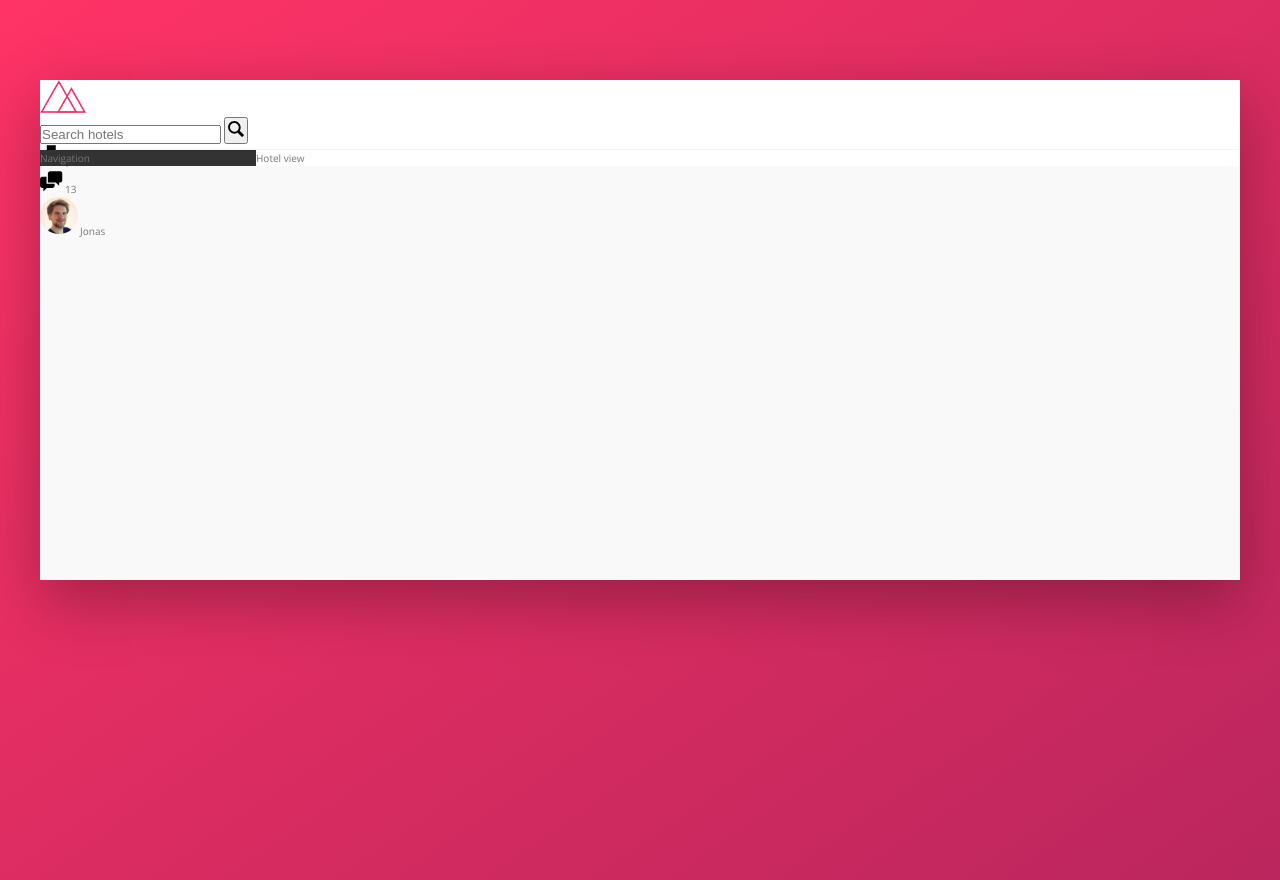
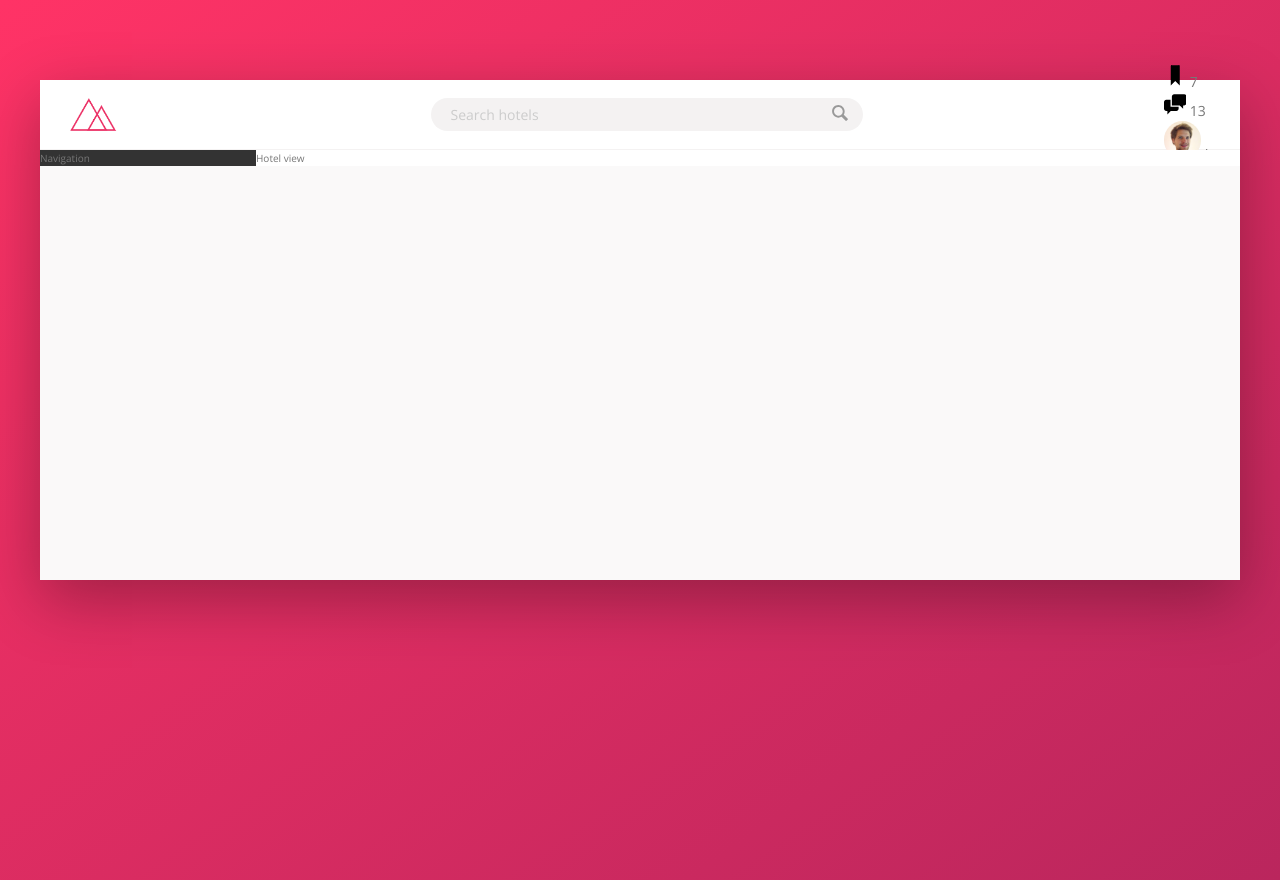
Before and after one commit to Nujsvart/Advanced-CSS-and-Sass, a plain HTML site: page Trillo/starter/index.html in a window 1280 px wide. Drawn offline with nearby package versions, Linux system fonts and the light colour scheme.

Commit message:
Building the Header - Part 2

```diff
--- a/Trillo/starter/sass/_components.scss
+++ b/Trillo/starter/sass/_components.scss
@@ -3,21 +3,61 @@
 
 .logo {
   height: 3.25rem;
+  margin-left: 3rem;
 }
 
 /////////////////////////////////////
 // SEARCH
 
 .search {
+  flex: 0 0 40%;
+  @include flexCenter;
+
   &__input {
+    font-family: inherit;
+    font-size: inherit;
+    color: inherit;
+    background-color: var(--color-grey-light-2);
+    border: none;
+    padding: 0.7rem 2rem;
+    border-radius: 100px;
+    width: 90%;
+    transition: all 0.2s;
+    margin-right: -3.25rem;
+
+    &:focus {
+      outline: none;
+      width: 100%;
+      background-color: var(--color-grey-light-3);
+    }
+
+    &::placeholder {
+      font-weight: 100;
+      color: var(--color-grey-light-4);
+    }
+  }
+
+  &__input:focus + &__button {
+    background-color: var(--color-grey-light-3);
   }
 
   &__button {
+    border: none;
+    background-color: var(--color-grey-light-2);
+
+    &:focus {
+      outline: none;
+    }
+
+    &:active {
+      transform: translateY(2px);
+    }
   }
 
   &__icon {
     height: 2rem;
     width: 2rem;
+    fill: var(--color-grey-dark-3);
   }
 }
 
--- a/Trillo/starter/sass/_layout.scss
+++ b/Trillo/starter/sass/_layout.scss
@@ -8,9 +8,13 @@
 }
 
 .header {
+  font-size: 1.4rem;
   height: 7rem;
   background-color: #fff;
   border-bottom: 1px solid var(--color-grey-light-2);
+  display: flex;
+  justify-content: space-between;
+  align-items: center;
 }
 
 .content {
--- /dev/null
+++ b/Trillo/starter/sass/_mixins.scss
@@ -0,0 +1,5 @@
+@mixin flexCenter {
+    display: flex;
+    justify-content: center;
+    align-items: center;
+}
--- a/Trillo/starter/sass/main.scss
+++ b/Trillo/starter/sass/main.scss
@@ -1,3 +1,4 @@
 @import "base";
+@import "mixins";
 @import "layout";
 @import "components";
```
Also changed, not shown: Trillo/starter/css/main.css, 1 other file.
